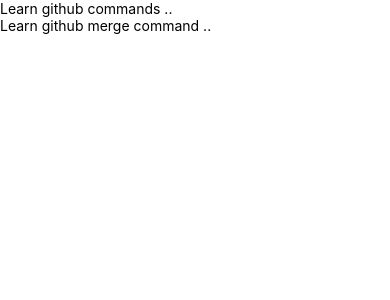
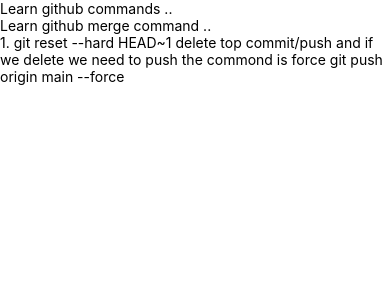
Before and after one commit to Dugariya/githublearn, a React Native app: screen / in a window 390 px wide. Shown: the top 300 px of the page. Built offline with nearby package versions, Linux system fonts and the light colour scheme.

Commit message:
feature two update

```diff
--- a/App.tsx
+++ b/App.tsx
@@ -6,6 +6,10 @@
     <View>
       <Text>Learn github commands ..</Text>
       <Text>Learn github merge command ..</Text>
+      <Text>
+        1. git reset --hard HEAD~1 delete top commit/push and if we delete we
+        need to push the commond is force git push origin main --force{' '}
+      </Text>
     </View>
   );
 };
```
